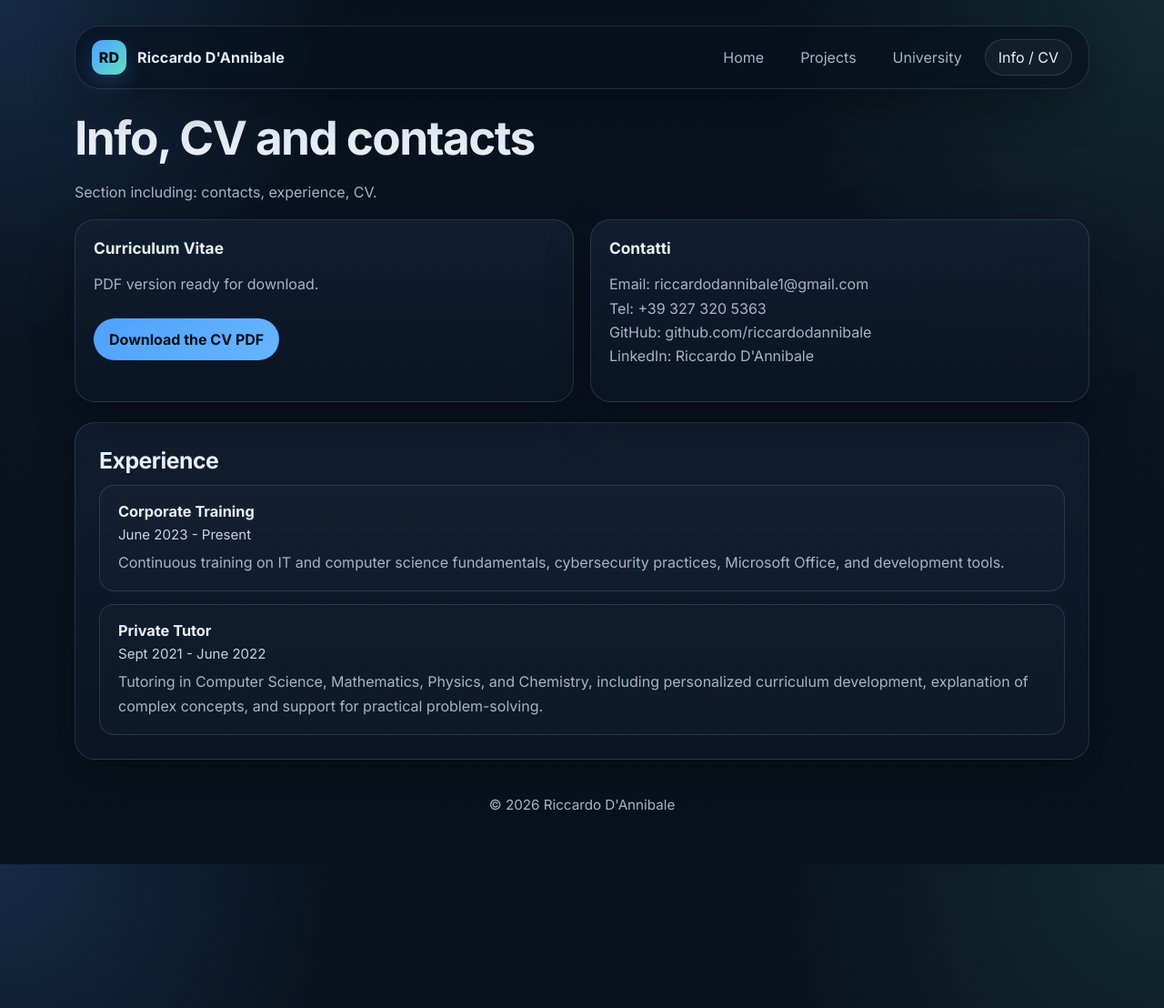
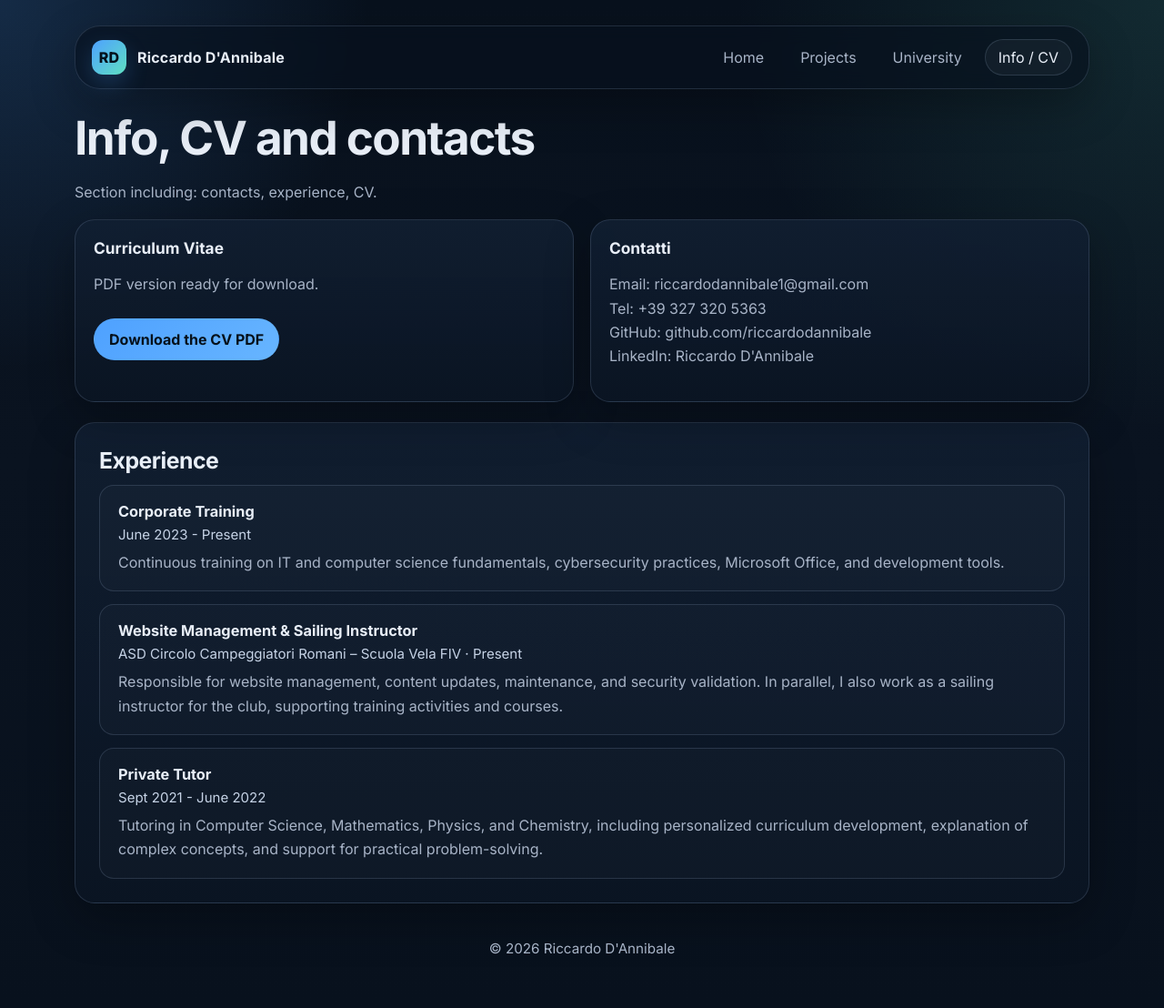
Before and after one commit to riccardodannibale/riccardodannibale.github.io, a Jekyll site: the page built from info.md, in a window 1280 px wide. Shown: the whole page at 91% size. Built offline with Jekyll 4.4.1, drawn with Linux system fonts in a browser that asks for light colours.

Commit message:
Update info.md

```diff
--- a/info.md
+++ b/info.md
@@ -36,6 +36,15 @@ permalink: /info/
       <p>Continuous training on IT and computer science fundamentals, cybersecurity practices, Microsoft Office, and development tools.</p>
     </article>
 
+    <article class="item">
+  <h3>Website Management & Sailing Instructor</h3>
+  <div class="meta">ASD Circolo Campeggiatori Romani – Scuola Vela FIV · Present</div>
+  <p>
+    Responsible for website management, content updates, maintenance, and security validation.
+    In parallel, I also work as a sailing instructor for the club, supporting training activities and courses.
+  </p>
+</article>
+
 &#x20;   <article class="item">
 <h3>Private Tutor</h3>
 <div class="meta">Sept 2021 - June 2022</div>
```
